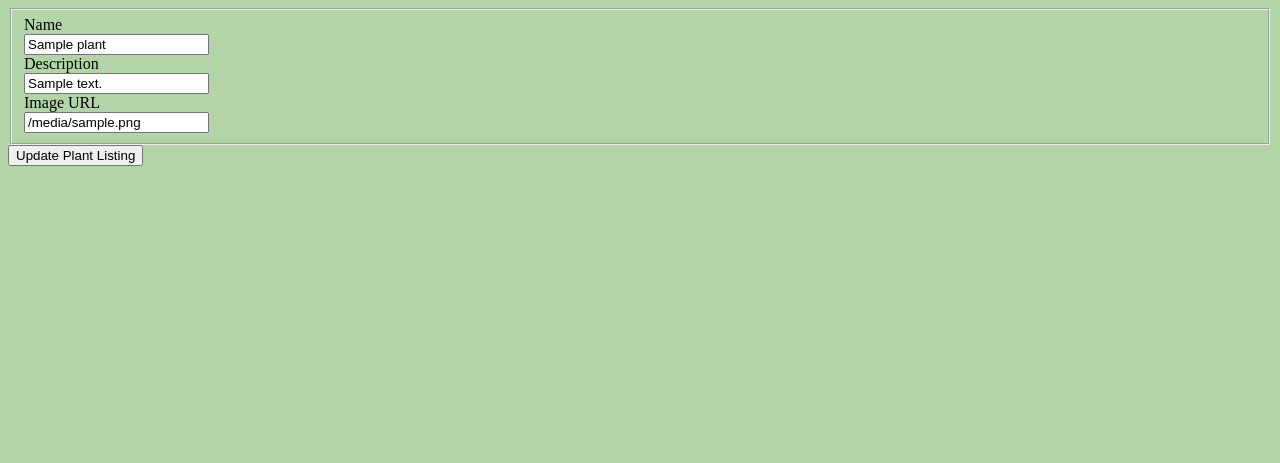
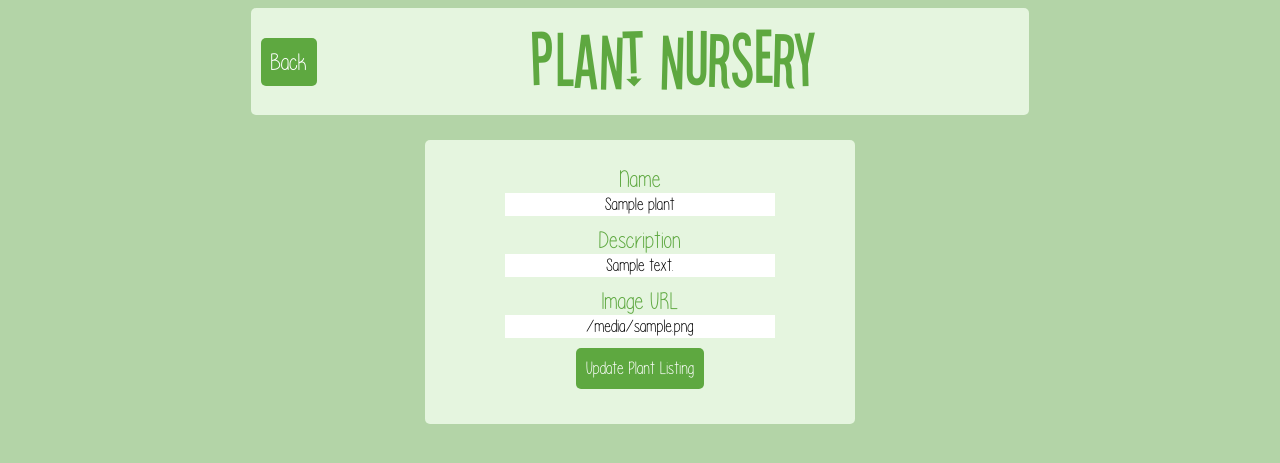
Before and after one commit to AcidicNic/contractor, a Flask app: template templates/plants_edit.html in a window 1280 px wide. Shown: the top 463 px of the page. Run offline with Flask 2, Linux system fonts and the light colour scheme; the template is opened without the code that fills it: most values are stand-ins (such as "Sample title", 1, 10 or a date in 2020).

Commit message:
finished everything! :)

```diff
--- a/app.py
+++ b/app.py
@@ -1,11 +1,6 @@
 from bson import ObjectId
 from flask import Flask, render_template, request, redirect, url_for
 from pymongo import MongoClient
-
-''' TODO:
-    * add navbar (back & home buttons on edit, home on new) and pretty css to new and edit pages
-    * deploy to heroku??
-'''
 
 app = Flask(__name__)
 
--- a/static/base.css
+++ b/static/base.css
@@ -1,18 +1,48 @@
 body {
     background-color: #b3d4a7;
+}
+.form_label{
+    text-align: center;
+    margin-left: auto;
+    margin-right: auto;
+    font-family: pretty;
+    font-size: 24px;
+}
+.form_input{
+    border: none;
+    text-align: center;
+    margin-left: auto;
+    margin-right: auto;
+    font-family: pretty;
+    margin-bottom: 10px;
+    width: 70%;
+    font-size: 18px;
+}
+.plant_form {
+    border: none;
+    text-align: center;
+    width: 30%;
+    margin-left: auto;
+    margin-right: auto;
+    font-family: pretty;
+    font-size: 18px;
+    background-color: #e5f5df;
+    padding: 25px;
+    border-radius: 5px;
+    color: #5ea840;
 }
 .plant_container {
     font-family: pretty;
     text-align: center;
     background-color: #e5f5df;
     margin: 0 auto;
-    width: 70%;
+    width: 55%;
     border-radius: 5px;
     color: #5ea840;
     padding-top: 10px;
-    margin-top: 25px;
+    margin-bottom: 25px;
 }
-.plant_details {
+.plant_btn {
     margin-bottom: 10px;
     font-family: pretty;
     background-color: #5ea840;
@@ -36,12 +66,7 @@ body {
     border-radius: 5px;
 }
 
-.plant_show_container {
-    font-family: pretty;
-    text-align: center;
-}
-
-.container {
+.nav_container {
     width: 60%;
     padding: 10px;
     background-color: #e5f5df;
@@ -52,6 +77,7 @@ body {
     text-align: center;
     align-items: center;
     border-radius: 5px;
+    margin-bottom: 25px;
 }
 .header_btn {
     background-color: #5ea840;
@@ -66,7 +92,7 @@ body {
     border: none;
     font-family: pretty;
 }
-.header_btn:hover, .plant_details:hover {
+.header_btn:hover, .plant_btn:hover {
     cursor: pointer;
     background-color: #90b881;
     -webkit-animation: rumble .0625s infinite linear;
@@ -82,12 +108,13 @@ body {
 }
 #logo:hover {
     -webkit-animation: rumble .0625s infinite linear;
+    cursor: pointer;
 }
 @-webkit-keyframes rumble {
     0% {-webkit-transform: rotate(0deg);}
-    25% {-webkit-transform: translate(1px, 0px) rotate(-3deg);}
+    25% {-webkit-transform: translate(1px, 0px) rotate(-2deg);}
     50% {-webkit-transform: translate(0px, -1px) rotate(0deg);}
-    75% {-webkit-transform: translate(-1px, 0px) rotate(3deg);}
+    75% {-webkit-transform: translate(-1px, 0px) rotate(2deg);}
     100% {-webkit-transform: translate(0px, 1px) rotate(0deg);}
 }
 
--- a/templates/partials/plants_form.html
+++ b/templates/partials/plants_form.html
@@ -1,19 +1,17 @@
-<fieldset>
 <!-- plant name -->
 <div>
-        <label for='plant-name'>Name</label><br>
-        <input id='plant-name' type='text' name='name' value='{{ plant.name }}'/>
+    <label class='form_label' for='form_name'>Name</label><br>
+    <input class='form_input' id='form_name' type='text' name='name' value='{{ plant.name }}'/>
 </div>
 
 <!-- plant-scription -->
 <div>
-        <label for='description'>Description</label><br>
-        <input id='description' type='text' name='description' value='{{ plant.description }}'/>
+    <label class='form_label' for='form_desc'>Description</label><br>
+    <input class='form_input' id='form_desc' type='text' name='description' value='{{ plant.description }}'/>
 </div>
 
 <!-- image url -->
 <div>
-        <label for='plant-image'>Image URL</label><br>
-        <input id='plant-image' type='text' name='image' value='{{ plant.image }}'/>
+    <label class='form_label' for='form_image'>Image URL</label><br>
+    <input class='form_input' id='form_image' type='text' name='image' value='{{ plant.image }}'/>
 </div>
-</fieldset>
--- a/templates/plants_edit.html
+++ b/templates/plants_edit.html
@@ -2,10 +2,17 @@
 {% extends 'base.html' %}
 
 {% block content %}
-<form method='POST' action='/plants/{{plant._id}}'>
-    <input type='hidden' name='_method' value='PUT'/>
-    {% include 'partials/plants_form.html' %}
+<div class="nav_container">
+    <button class='header_btn' onclick="location.href='/plants/{{plant._id}}';">Back</button>
+    <div id="logo" onclick="location.href='/';">Plant Nursery</div>
+</div>
 
-    <button type='submit'>Update Plant Listing</button>
-</form>
+<div class='plant_form'>
+    <form method='POST' action='/plants/{{plant._id}}'>
+        <input type='hidden' name='_method' value='PUT'/>
+        {% include 'partials/plants_form.html' %}
+
+        <button type='submit' class='plant_btn' style="margin-left: 0px;">Update Plant Listing</button>
+    </form>
+</div>
 {% endblock %}
```
Also changed, not shown: templates/plants_index.html (+4 -4 lines), templates/plants_new.html (+11 -4 lines), templates/plants_show.html (+6 -7 lines), README.md (added). Lines whose indentation alone changed are shown as unchanged.
